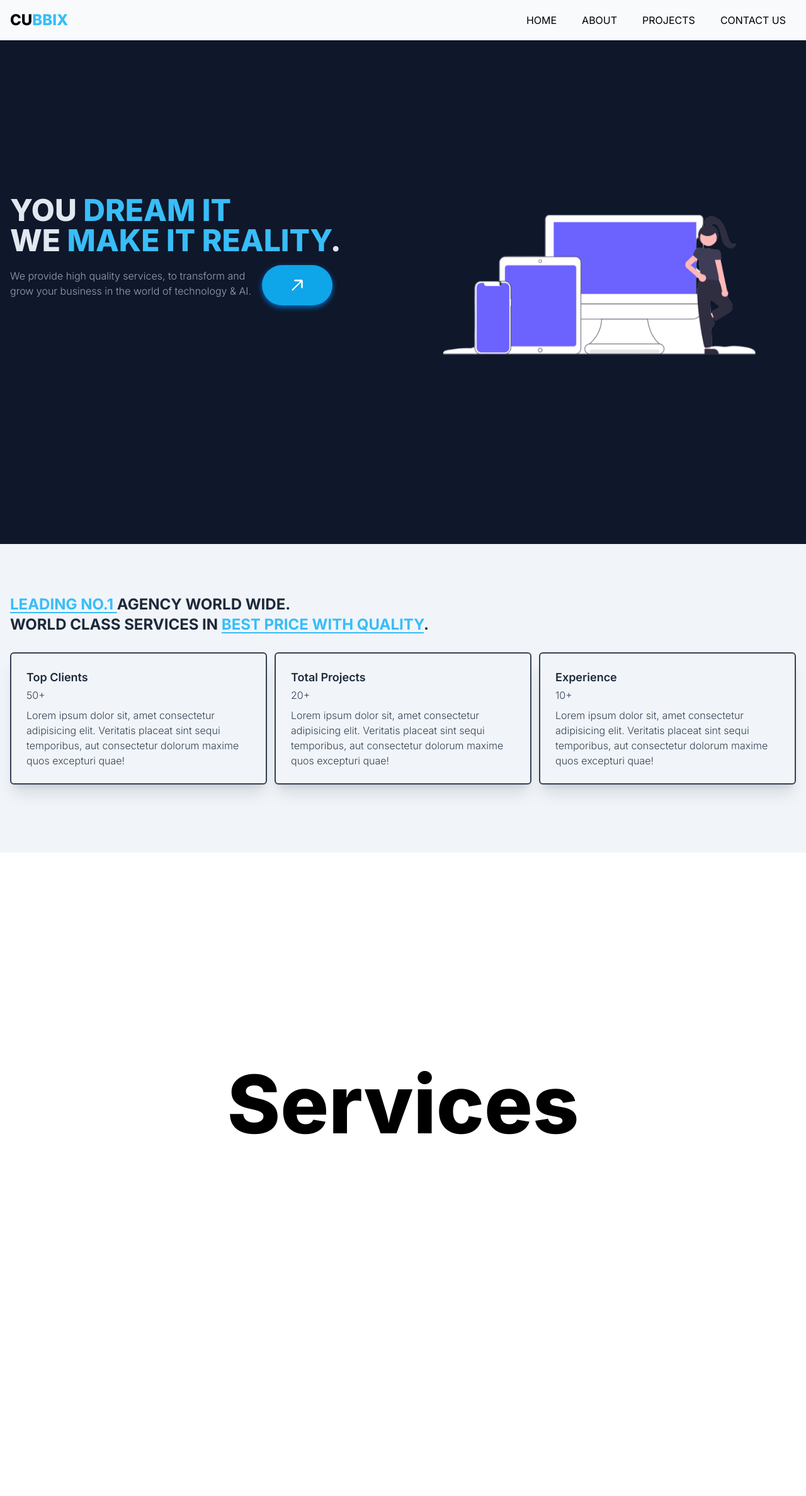
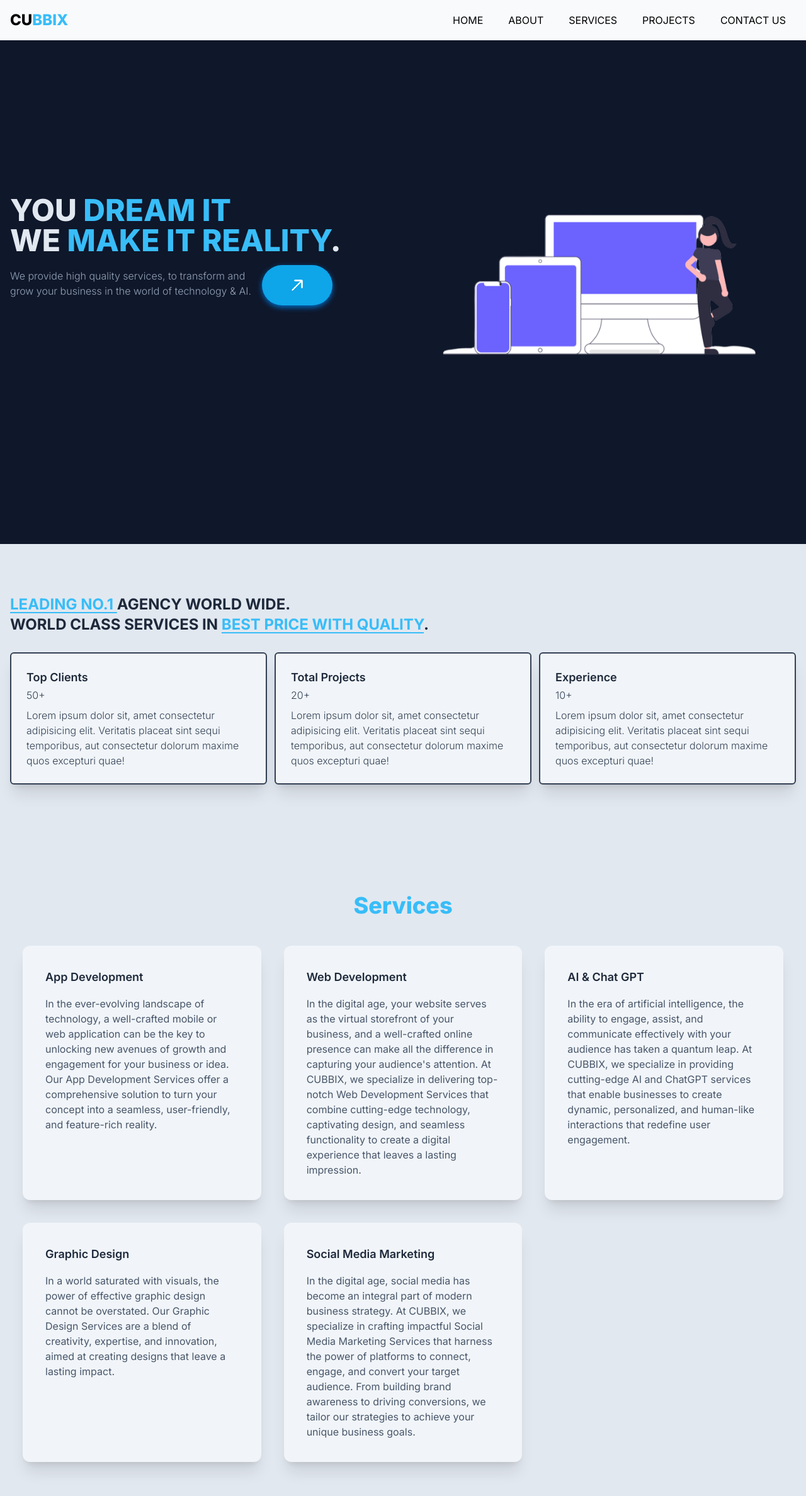
Before and after one commit to MateenTech/cubbix-website, a Next.js app: page / in a window 1280 px wide. Shown: the top 2376 px of the page at 63% size. Before the commit the page ends 2154 px from the top, so only its background shows below. Built offline with nearby package versions, Linux system fonts and the light colour scheme.

Commit message:
services section

```diff
--- a/app/components/About/About.tsx
+++ b/app/components/About/About.tsx
@@ -4,7 +4,7 @@ import { info } from "console";
 
 export const About = () => {
   return (
-    <section id='about' className=' bg-slate-100'>
+    <section id='about' className=' bg-slate-200'>
       <div className='w-full xl:max-w-7xl mx-auto px-4 py-20'>
 
         <p className='uppercase font-bold text-2xl text-slate-800 max-sm:text-center'>
@@ -17,7 +17,7 @@ export const About = () => {
           {
             infos.map<JSX.Element>(({ title, total, descp }) => {
               return (
-                <div className=' border-2 rounded-md p-6 border-slate-700 hover:bg-slate-800 hover:cursor-pointer
+                <div className=' bg-slate-100 border-2 rounded-md p-6 border-slate-700 hover:bg-slate-800 hover:cursor-pointer
                  shadow-xl group'
                   key={title}
                 >
--- a/app/components/Navbar/Navbar.tsx
+++ b/app/components/Navbar/Navbar.tsx
@@ -8,7 +8,7 @@ import Link from 'next/link';
 export const Navbar = () => {
   const [menuToggle, setMenuToggle] = useState(false);
 
-  const toggleClass = (menuToggle) ? "max-sm:inline-flex" : "max-sm:hidden";
+  const toggleClass = (menuToggle) ? "max-md:inline-flex" : "max-md:hidden";
 
   const hamBurger = () => {
     setMenuToggle(!menuToggle);
@@ -29,18 +29,18 @@ export const Navbar = () => {
           className={`flex items-center [&>*:not(:last-child)]:mr-2  hover:[&>*]:cursor-pointer [&>*]:px-4 [&>*]:py-2 [&>*]:rounded-md hover:[&>*]:text-slate-200
           hover:[&>*]:bg-gradient-to-br [&>*]:from-slate-900 [&>*]:to-gray-900
 
-          max-sm:flex-col
-          max-sm:justify-between
-          max-sm:py-3
-          max-sm:bg-white
-          max-sm:rounded-md
-          max-sm:fixed
+          max-md:flex-col
+          max-md:justify-between
+          max-md:py-3
+          max-md:bg-white
+          max-md:rounded-md
+          max-md:fixed
            z-100
-          max-sm:right-[5%]
-          max-sm:top-[10%]
-          max-sm:shadow
-          max-sm:h-56
-          max-sm:w-52
+          max-md:right-[5%]
+          max-md:top-[10%]
+          max-md:shadow
+          max-md:h-56
+          max-md:w-52
 
           ${toggleClass}
           `}
@@ -56,21 +56,17 @@ export const Navbar = () => {
           }
         </ul>
 
-        <button onClick={hamBurger} className='bg-transparent hidden max-sm:block'>
+        <button onClick={hamBurger} className='bg-transparent hidden max-md:block'>
           {
             !menuToggle
               ?
-              <HiMenuAlt3 className=" h-6 w-6 cursor-pointer hidden max-sm:block" />
+              <HiMenuAlt3 className=" h-6 w-6 cursor-pointer hidden max-md:block" />
               :
-              <HiX className=" h-6 w-6 cursor-pointer hidden max-sm:block" />
+              <HiX className=" h-6 w-6 cursor-pointer hidden max-md:block" />
           }
         </button>
 
-        {/* <span>
-        <svg xmlns="http://www.w3.org/2000/svg" fill="none" viewBox="0 0 24 24" strokeWidth={1.5} stroke="currentColor" className="w-6 h-6">
-  <path strokeLinecap="round" strokeLinejoin="round" d="M3.75 6.75h16.5M3.75 12h16.5m-16.5 5.25h16.5" />
-</svg>
-        </span> */}
+
 
       </nav>
     </header>
@@ -78,4 +74,4 @@ export const Navbar = () => {
 };
 
 
-const links: string[] = ["home", "about", "projects", "contact us"];
+const links: string[] = ["home", "about", "services", "projects", "contact us"];
--- a/app/components/Services/Services.tsx
+++ b/app/components/Services/Services.tsx
@@ -1,7 +1,31 @@
+import { services } from '@/public/data'
 import React from 'react'
 
 export const Services = () => {
   return (
-    <div className='w-full min-h-screen grid place-content-center text-9xl font-extrabold'>Services</div>
+    <div id='services' className='w-full min-h-screen bg-slate-200'>
+      <section className='w-full min-h-screen  xl:max-w-7xl xl:mx-auto py-16'>
+        <h1 className='font-extrabold text-4xl text-sky-400 text-center'>Services</h1>
+
+        <ul className='mt-11 px-9 grid gap-9
+        md:grid-cols-2
+        xl:grid-cols-3'>
+          {
+            services.map((service) => {
+              const { category, description } = service;
+              return (
+                <li key={category} className='bg-slate-100 p-9 rounded-xl cursor-pointer group hover:bg-slate-900 shadow-xl'>
+                  <h3 className='mb-4 text-lg font-semibold text-slate-800 group-hover:text-sky-500'>{category}</h3>
+                  <p className='text-slate-600 group-hover:text-slate-500'>
+                    {description}
+                  </p>
+                </li>
+              );
+            })
+          }
+        </ul>
+
+      </section>
+    </div>
   )
 }
--- a/app/globals.css
+++ b/app/globals.css
@@ -12,3 +12,18 @@ html,
 body {
   scroll-behavior: smooth;
 }
+
+.services_list {
+  display: grid;
+  gap: 2rem;
+  grid-template-columns: repeat(auto, minmax(360px, 1fr));
+  grid-template-rows: auto;
+}
+
+
+/* @media screen and (min-width: 920px) {
+  .services_list {
+    display: grid;
+    grid-template-columns: ;
+  }
+} */
--- a/public/data.js
+++ b/public/data.js
@@ -15,3 +15,26 @@ export const infos = [
         descp: "Lorem ipsum dolor sit, amet consectetur adipisicing elit. Veritatis placeat sint sequi temporibus, aut consectetur dolorum maxime quos excepturi quae!"
     }
 ];
+
+export const services = [
+    {
+        category: "App Development",
+        description: "In the ever-evolving landscape of technology, a well-crafted mobile or web application can be the key to unlocking new avenues of growth and engagement for your business or idea. Our App Development Services offer a comprehensive solution to turn your concept into a seamless, user-friendly, and feature-rich reality."
+    },
+    {
+        category: "Web Development",
+        description: "In the digital age, your website serves as the virtual storefront of your business, and a well-crafted online presence can make all the difference in capturing your audience's attention. At CUBBIX, we specialize in delivering top-notch Web Development Services that combine cutting-edge technology, captivating design, and seamless functionality to create a digital experience that leaves a lasting impression."
+    },
+    {
+        category: "AI & Chat GPT",
+        description: "In the era of artificial intelligence, the ability to engage, assist, and communicate effectively with your audience has taken a quantum leap. At CUBBIX, we specialize in providing cutting-edge AI and ChatGPT services that enable businesses to create dynamic, personalized, and human-like interactions that redefine user engagement."
+    },
+    {
+        category: "Graphic Design",
+        description: "In a world saturated with visuals, the power of effective graphic design cannot be overstated. Our Graphic Design Services are a blend of creativity, expertise, and innovation, aimed at creating designs that leave a lasting impact."
+    },
+    {
+        category: "Social Media Marketing",
+        description: "In the digital age, social media has become an integral part of modern business strategy. At CUBBIX, we specialize in crafting impactful Social Media Marketing Services that harness the power of platforms to connect, engage, and convert your target audience. From building brand awareness to driving conversions, we tailor our strategies to achieve your unique business goals."
+    }
+]
```
